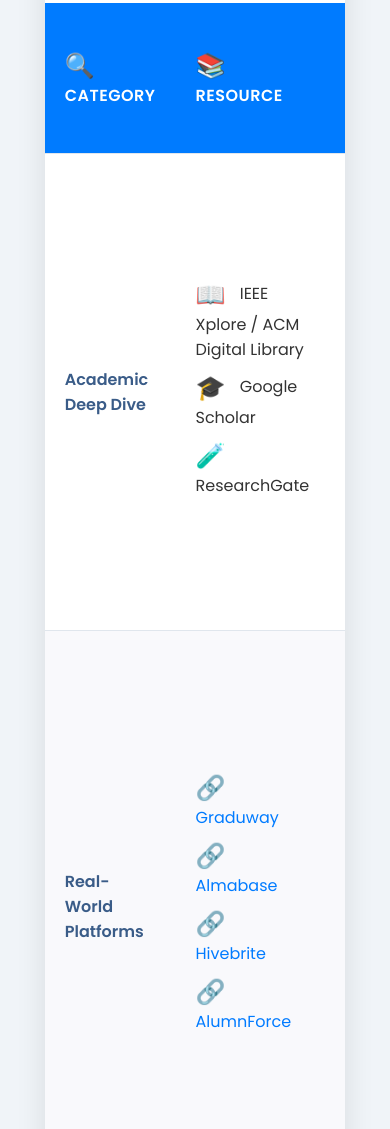
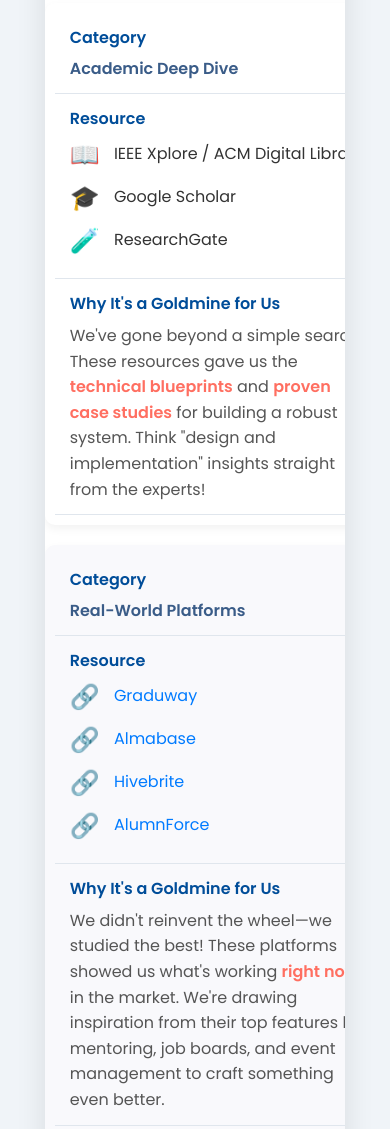
Before and after one commit to Aryan20112813/SIH-reference-table, a plain HTML site: page index.html in a window 390 px wide. Shown: the part 388-1517 px from the top of the page. Drawn offline with Linux system fonts and the light colour scheme.

Commit message:
Responsive added

```diff
--- a/index.html
+++ b/index.html
@@ -122,6 +122,44 @@
             font-weight: 600;
             color: #ff6f61;
         }
+
+        /* ✅ Responsive styles */
+        @media (max-width: 900px) {
+            .research-table thead {
+                display: none;
+            }
+
+            .research-table,
+            .research-table tbody,
+            .research-table tr,
+            .research-table td {
+                display: block;
+                width: 100%;
+            }
+
+            .research-table tr {
+                margin-bottom: 20px;
+                background: #fff;
+                box-shadow: 0 4px 10px rgba(0, 0, 0, 0.05);
+                border-radius: 10px;
+                overflow: hidden;
+                padding: 10px;
+            }
+
+            .research-table td {
+                text-align: left;
+                padding: 12px 15px;
+                position: relative;
+            }
+
+            .research-table td::before {
+                content: attr(data-label);
+                font-weight: 600;
+                color: #004d99;
+                display: block;
+                margin-bottom: 6px;
+            }
+        }
     </style>
 </head>
 
@@ -145,23 +183,23 @@
             </thead>
             <tbody>
                 <tr>
-                    <td class="category-cell">Academic Deep Dive</td>
-                    <td>
+                    <td class="category-cell" data-label="Category">Academic Deep Dive</td>
+                    <td data-label="Resource">
                         <ul class="link-list">
                             <li><span class="icon">📖</span> IEEE Xplore / ACM Digital Library</li>
                             <li><span class="icon">🎓</span> Google Scholar</li>
                             <li><span class="icon">🧪</span> ResearchGate</li>
                         </ul>
                     </td>
-                    <td class="why-cell">
+                    <td class="why-cell" data-label="Why It's a Goldmine for Us">
                         We've gone beyond a simple search! These resources gave us the <span class="highlight">technical
                             blueprints</span> and <span class="highlight">proven case studies</span> for building a
                         robust system. Think "design and implementation" insights straight from the experts!
                     </td>
                 </tr>
                 <tr>
-                    <td class="category-cell">Real-World Platforms</td>
-                    <td>
+                    <td class="category-cell" data-label="Category">Real-World Platforms</td>
+                    <td data-label="Resource">
                         <ul class="link-list">
                             <li><span class="icon">🔗</span> <a href="https://graduway.com/"
                                     target="_blank">Graduway</a></li>
@@ -173,7 +211,7 @@
                                     target="_blank">AlumnForce</a></li>
                         </ul>
                     </td>
-                    <td class="why-cell">
+                    <td class="why-cell" data-label="Why It's a Goldmine for Us">
                         We didn't reinvent the wheel—we studied the best! These platforms showed us what's working <span
                             class="highlight">right now</span> in the market. We're drawing inspiration from their top
                         features like mentoring, job boards, and event management to craft something even
@@ -181,8 +219,8 @@
                     </td>
                 </tr>
                 <tr>
-                    <td class="category-cell">Market Insights & Trends</td>
-                    <td>
+                    <td class="category-cell" data-label="Category">Market Insights & Trends</td>
+                    <td data-label="Resource">
                         <ul class="link-list">
                             <li><span class="icon">📰</span> <a href="https://edtechreview.in/" target="_blank">EdTech
                                     Review</a></li>
@@ -192,7 +230,7 @@
                                     target="_blank">CASE.org</a></li>
                         </ul>
                     </td>
-                    <td class="why-cell">
+                    <td class="why-cell" data-label="Why It's a Goldmine for Us">
                         This is our secret sauce! These blogs and organizations gave us the bigger picture—the <span
                             class="highlight">why</span> behind the need for our solution. We learned about the latest
                         trends in alumni engagement, fundraising, and digital transformation from those on the
```
